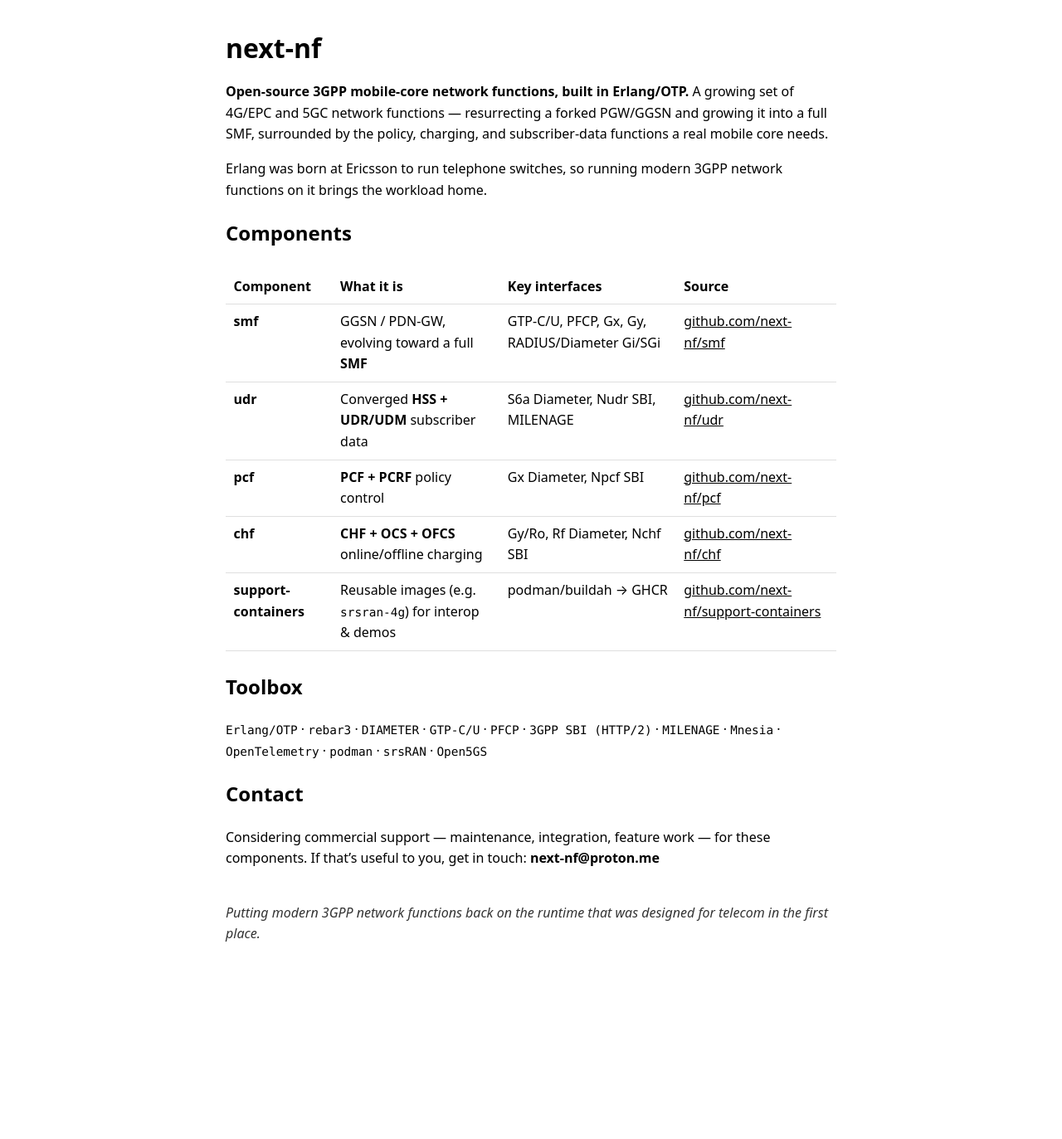
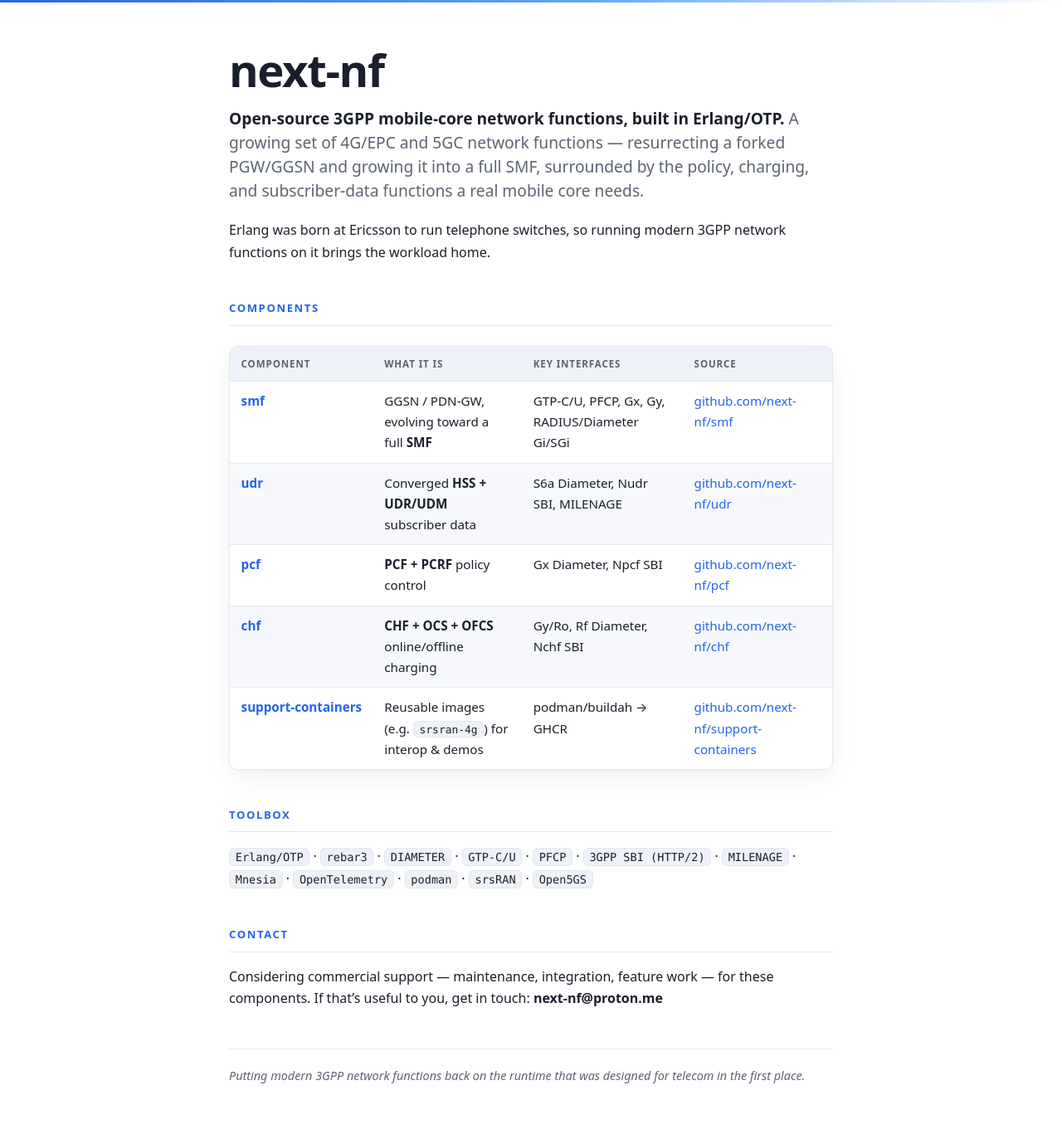
Before and after one commit to next-nf/next-nf.github.io, a Jekyll site: the page built from index.md, in a window 1280 px wide. Shown: the whole page at 83% size. Built offline with Jekyll 4.4.1, drawn with Linux system fonts in a browser that asks for light colours; before the commit the page ends 1179 px from its top, so only the background shows below that.

Commit message:
style: refresh landing page with technical/telecom visual theme
Restyle the inline CSS in _layouts/default.html — no content changes to
index.md, so the SEO surface (jekyll-seo-tag, sitemap, keyword prose) is
untouched. Deep-blue accent driven by CSS variables, tuned for light and
dark; top accent bar; hero + section-label headings; carded component
table with zebra/hover; toolbox pill chips; real link styling.

Co-Authored-By: Claude Opus 4.8 (1M context) <noreply@anthropic.com>

```diff
--- a/_layouts/default.html
+++ b/_layouts/default.html
@@ -5,16 +5,142 @@
   <meta name="viewport" content="width=device-width, initial-scale=1">
   {% seo %}
   <style>
-    :root { color-scheme: light dark; }
-    body { max-width: 46rem; margin: 2.5rem auto; padding: 0 1.25rem;
-           font: 16px/1.6 system-ui, -apple-system, "Segoe UI", Roboto, sans-serif; }
-    h1 { line-height: 1.15; }
-    table { border-collapse: collapse; width: 100%; margin: 1.5rem 0; }
-    th, td { text-align: left; padding: .5rem .6rem;
-             border-bottom: 1px solid #8884; vertical-align: top; }
-    code { font-family: ui-monospace, SFMono-Regular, Menlo, monospace; font-size: .9em; }
-    a { color: inherit; }
-    footer { margin-top: 2.5rem; font-style: italic; opacity: .8; }
+    :root {
+      color-scheme: light dark;
+      --bg: #ffffff;
+      --fg: #1a1f2b;
+      --muted: #5b6472;
+      --accent: #2563eb;
+      --border: #e3e8ef;
+      --surface: #f6f8fb;
+      --surface-2: #eef2f8;
+      --shadow: 0 1px 2px rgba(16,24,40,.04), 0 10px 28px rgba(16,24,40,.06);
+    }
+    @media (prefers-color-scheme: dark) {
+      :root {
+        --bg: #0d1117;
+        --fg: #e6edf3;
+        --muted: #9aa7b5;
+        --accent: #6ea8ff;
+        --border: #232b36;
+        --surface: #161b22;
+        --surface-2: #1b222c;
+        --shadow: 0 1px 2px rgba(0,0,0,.3), 0 10px 28px rgba(0,0,0,.4);
+      }
+    }
+
+    * { box-sizing: border-box; }
+
+    body {
+      max-width: 48rem;
+      margin: 0 auto;
+      padding: 3.5rem 1.25rem 4rem;
+      color: var(--fg);
+      background: var(--bg);
+      font: 16px/1.65 system-ui, -apple-system, "Segoe UI", Roboto, sans-serif;
+      -webkit-font-smoothing: antialiased;
+      text-rendering: optimizeLegibility;
+    }
+
+    /* Thin accent bar pinned to the top of the viewport. */
+    body::before {
+      content: "";
+      position: fixed;
+      inset: 0 0 auto 0;
+      height: 3px;
+      background: linear-gradient(90deg, var(--accent), #60a5fa 55%, transparent);
+      z-index: 10;
+    }
+
+    p { margin: 0 0 1rem; }
+
+    /* Hero */
+    h1 {
+      font-size: clamp(2.4rem, 6vw, 3.4rem);
+      line-height: 1.05;
+      letter-spacing: -0.025em;
+      font-weight: 800;
+      margin: 0 0 1rem;
+    }
+    h1 + p {
+      font-size: 1.2rem;
+      line-height: 1.5;
+      color: var(--muted);
+      margin-bottom: 1.25rem;
+    }
+    h1 + p strong { color: var(--fg); font-weight: 700; }
+
+    /* Section labels */
+    h2 {
+      margin: 2.75rem 0 1rem;
+      font-size: .82rem;
+      font-weight: 700;
+      text-transform: uppercase;
+      letter-spacing: .12em;
+      color: var(--accent);
+      padding-bottom: .55rem;
+      border-bottom: 1px solid var(--border);
+    }
+
+    /* Component table */
+    table {
+      border-collapse: separate;
+      border-spacing: 0;
+      width: 100%;
+      margin: 1.5rem 0;
+      font-size: .95rem;
+      border: 1px solid var(--border);
+      border-radius: 10px;
+      overflow: hidden;
+      box-shadow: var(--shadow);
+    }
+    thead th {
+      background: var(--surface-2);
+      color: var(--muted);
+      font-size: .72rem;
+      text-transform: uppercase;
+      letter-spacing: .08em;
+      font-weight: 700;
+    }
+    th, td {
+      text-align: left;
+      padding: .7rem .85rem;
+      vertical-align: top;
+      border-bottom: 1px solid var(--border);
+    }
+    tbody tr:last-child td { border-bottom: none; }
+    tbody tr:nth-child(even) td { background: var(--surface); }
+    tbody tr:hover td { background: var(--surface-2); }
+    tbody td:first-child { font-weight: 600; white-space: nowrap; }
+    tbody td:first-child strong { color: var(--accent); }
+
+    @media (max-width: 34rem) {
+      table { display: block; overflow-x: auto; border-radius: 10px; }
+    }
+
+    /* Inline code / toolbox chips */
+    code {
+      font-family: ui-monospace, SFMono-Regular, Menlo, monospace;
+      font-size: .85em;
+      background: var(--surface-2);
+      border: 1px solid var(--border);
+      border-radius: 6px;
+      padding: .12rem .42rem;
+      color: var(--fg);
+      white-space: nowrap;
+    }
+
+    a { color: var(--accent); text-decoration: none; }
+    a:hover { text-decoration: underline; text-underline-offset: 2px; }
+
+    footer {
+      margin-top: 3rem;
+      padding-top: 1.25rem;
+      border-top: 1px solid var(--border);
+      font-size: .9rem;
+      font-style: italic;
+      color: var(--muted);
+    }
   </style>
 </head>
 <body>
```
